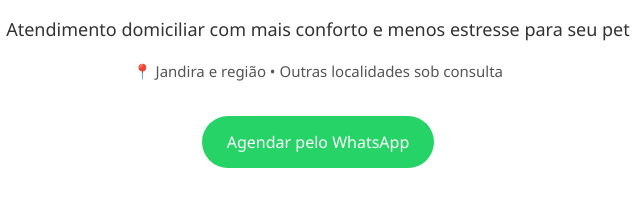
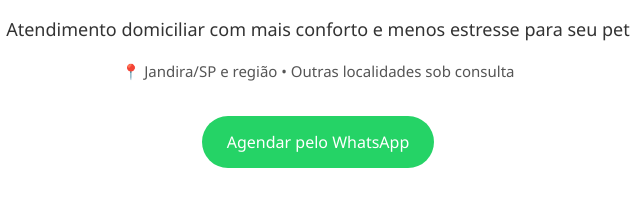
Before and after one commit to edufms/edufms.github.io, a plain HTML site: page vetfernandamachado/index.html in a window 1280 px wide. Shown: the part 377-592 px from the top of the page, 322-962 px from the left. Drawn offline with Linux system fonts and the light colour scheme.

Commit message:
Adicionado SP em Jandira

```diff
--- a/vetfernandamachado/index.html
+++ b/vetfernandamachado/index.html
@@ -192,7 +192,7 @@
     </p>
 
     <p class="region">
-      📍 Jandira e região • Outras localidades sob consulta
+      📍 Jandira/SP e região • Outras localidades sob consulta
     </p>
 
     <a class="btn"
```
